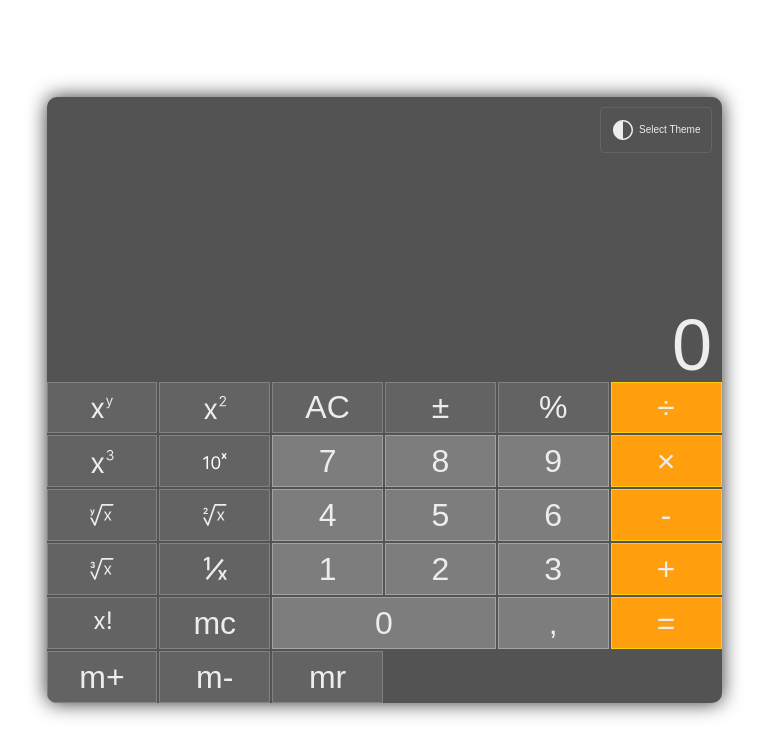
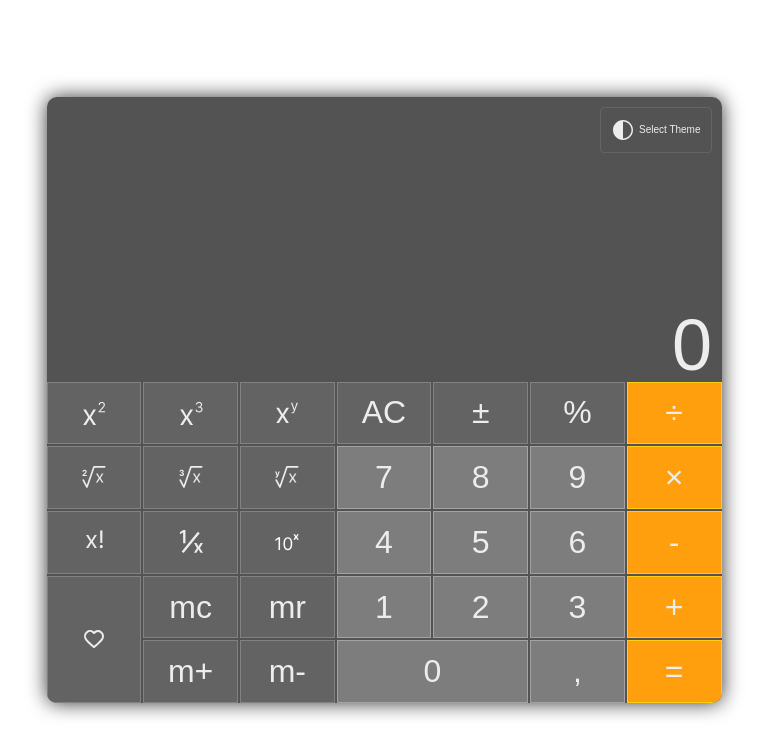
Before and after one commit to slapxxi/calc-innowise, a website built with webpack: page src/index.html in a window 1280 px wide. Shown: the whole page, without its empty margins (256-1024 px from the left). Built offline with nearby package versions, Linux system fonts and the light colour scheme.

Commit message:
Tests for root, pow, factorial, 1/n, 10**n

```diff
--- a/src/index.html
+++ b/src/index.html
@@ -328,7 +328,7 @@
 
         <button
           type="button"
-          class="button button_special button_s4"
+          class="button button_special button_e3"
           data-type="operator"
           data-value="**"
           data-testId="**"
@@ -342,7 +342,7 @@
 
         <button
           type="button"
-          class="button button_special button_s4"
+          class="button button_special button_e1"
           data-type="shortcut"
           data-value="n**2"
           data-testId="n**2"
@@ -356,7 +356,7 @@
 
         <button
           type="button"
-          class="button button_special button_s4"
+          class="button button_special button_e2"
           data-type="shortcut"
           data-value="n**3"
           data-testId="n**3"
@@ -370,7 +370,7 @@
 
         <button
           type="button"
-          class="button button_special button_s4"
+          class="button button_special button_e9"
           data-type="shortcut"
           data-value="10**n"
           data-testId="10**n"
@@ -385,7 +385,7 @@
 
         <button
           type="button"
-          class="button button_special button_s4"
+          class="button button_special button_e6"
           data-type="operator"
           data-value="root"
           data-testId="root"
@@ -407,7 +407,7 @@
 
         <button
           type="button"
-          class="button button_special button_s4"
+          class="button button_special button_e4"
           data-type="shortcut"
           data-value="root2"
           data-testId="root2"
@@ -429,7 +429,7 @@
 
         <button
           type="button"
-          class="button button_special button_s4"
+          class="button button_special button_e5"
           data-type="shortcut"
           data-value="root3"
           data-testId="root3"
@@ -451,7 +451,7 @@
 
         <button
           type="button"
-          class="button button_special button_s4"
+          class="button button_special button_e8"
           data-type="shortcut"
           data-value="1/n"
           data-testId="1/n"
@@ -471,7 +471,7 @@
 
         <button
           type="button"
-          class="button button_special button_s4"
+          class="button button_special button_e7"
           data-type="shortcut"
           data-value="n!"
           data-testId="n!"
@@ -485,7 +485,7 @@
 
         <button
           type="button"
-          class="button button_special button_s4"
+          class="button button_special button_e11"
           data-type="shortcut"
           data-value="mc"
           data-testId="mc"
@@ -495,7 +495,7 @@
 
         <button
           type="button"
-          class="button button_special button_s4"
+          class="button button_special button_e14"
           data-type="shortcut"
           data-value="m+"
           data-testId="m+"
@@ -505,7 +505,7 @@
 
         <button
           type="button"
-          class="button button_special button_s4"
+          class="button button_special button_e15"
           data-type="shortcut"
           data-value="m-"
           data-testId="m-"
@@ -515,13 +515,31 @@
 
         <button
           type="button"
-          class="button button_special button_s4"
+          class="button button_special button_e12"
           data-type="shortcut"
           data-value="mr"
           data-testId="mr"
         >
           mr
         </button>
+
+        <button
+          type="button"
+          class="button button_special"
+          style="grid-row: e10 / span 2"
+        >
+          <svg viewBox="0 0 24 24" class="button__icon">
+            <path
+              fill="none"
+              stroke="currentColor"
+              stroke-linecap="round"
+              stroke-linejoin="round"
+              stroke-width="2"
+              d="M12 6c-1.8-2.1-4.8-2.74-7.06-.82a5.33 5.33 0 0 0-.8 7.4c1.47 1.89 5.92 5.87 7.38 7.16.17.14.25.21.35.24.08.03.17.03.25 0 .1-.03.18-.1.34-.24 1.46-1.3 5.92-5.27 7.39-7.16a5.3 5.3 0 0 0-.8-7.4C16.75 3.28 13.8 3.9 12 6Z"
+              clip-rule="evenodd"
+            />
+          </svg>
+        </button>
       </form>
     </div>
   </body>
--- a/src/lib/app.ts
+++ b/src/lib/app.ts
@@ -24,6 +24,7 @@ export const BUTTON_OP_SUB_SELECTOR = '[data-value="-"]';
 export const BUTTON_OP_MUL_SELECTOR = '[data-value="*"]';
 export const BUTTON_OP_DIV_SELECTOR = '[data-value="/"]';
 export const BUTTON_OP_POW_SELECTOR = '[data-value="**"]';
+export const BUTTON_OP_ROOT_SELECTOR = '[data-value="root"]';
 
 export class App {
   containerElement: HTMLDivElement;
@@ -125,6 +126,9 @@ export class App {
         case '**':
           el = document.querySelector(BUTTON_OP_POW_SELECTOR);
           break;
+        case 'root':
+          el = document.querySelector(BUTTON_OP_ROOT_SELECTOR);
+          break;
         default:
           return;
       }
--- a/src/styles/main.css
+++ b/src/styles/main.css
@@ -61,17 +61,17 @@ body {
   flex: 1;
   width: 100%;
   display: grid;
-  grid-template-columns: repeat(6, minmax(90px, 1fr));
+  grid-template-columns: repeat(7, minmax(90px, 1fr));
   grid-template-rows: minmax(140px, auto) repeat(3, 1fr);
   grid-auto-rows: 1fr;
   gap: 2px;
   grid-template-areas:
-    'out out out out out out'
-    's9 s4 s1 s2 s3 op1'
-    's10 s5 b7 b8 b9 op2'
-    's11 s6 b4 b5 b6 op3'
-    's12 s7 b1 b2 b3 op4'
-    's13 s8 b0 b0 com op5';
+    'out out out out out out out'
+    'e1 e2 e3 s1 s2 s3 op1'
+    'e4 e5 e6 b7 b8 b9 op2'
+    'e7 e8 e9 b4 b5 b6 op3'
+    'e10 e11 e12 b1 b2 b3 op4'
+    'e13 e14 e15 b0 b0 com op5';
 }
 
 .output {
@@ -157,6 +157,66 @@ body {
   grid-area: s3;
 }
 
+.button_e1 {
+  grid-area: e1;
+}
+
+.button_e2 {
+  grid-area: e2;
+}
+
+.button_e3 {
+  grid-area: e3;
+}
+
+.button_e4 {
+  grid-area: e4;
+}
+
+.button_e5 {
+  grid-area: e5;
+}
+
+.button_e6 {
+  grid-area: e6;
+}
+
+.button_e7 {
+  grid-area: e7;
+}
+
+.button_e8 {
+  grid-area: e8;
+}
+
+.button_e9 {
+  grid-area: e9;
+}
+
+.button_e10 {
+  grid-area: e10;
+}
+
+.button_e11 {
+  grid-area: e11;
+}
+
+.button_e12 {
+  grid-area: e12;
+}
+
+.button_e13 {
+  grid-area: e13;
+}
+
+.button_e14 {
+  grid-area: e14;
+}
+
+.button_e15 {
+  grid-area: e15;
+}
+
 .button_0 {
   grid-area: b0;
 }
```
Also changed, not shown: e2e/calc.spec.ts (+100 -4 lines).
